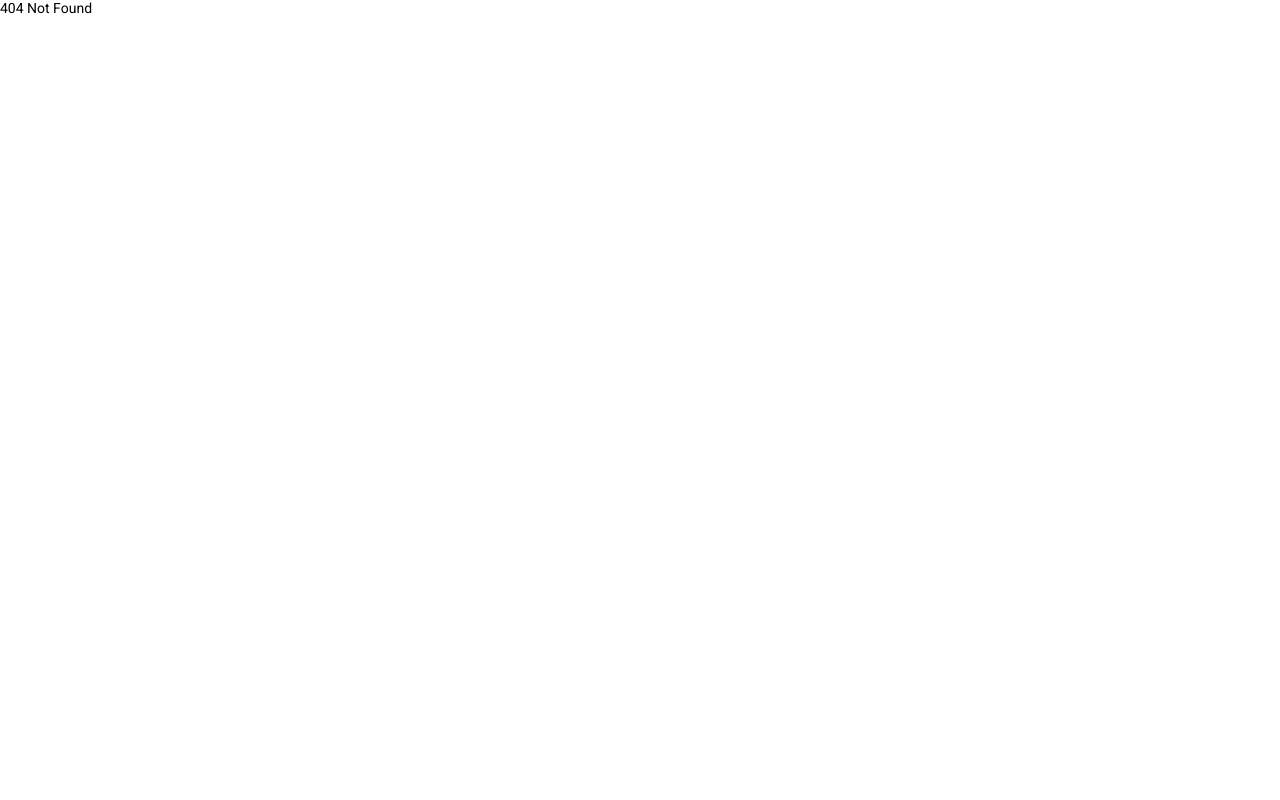
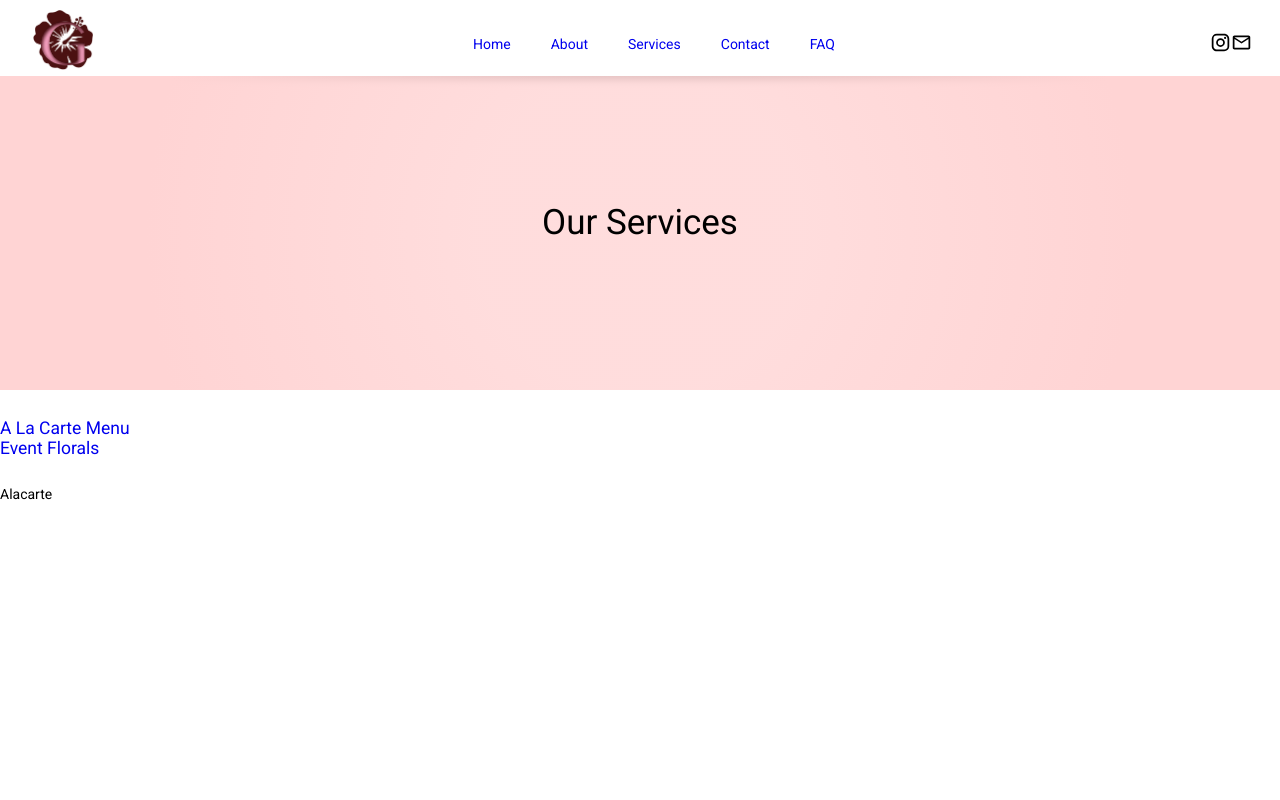
Before and after one commit to LennyRemache/gisa-designs, a React (Vite) app in the folder client/: page /services/a-la-carte in a window 1280 px wide. Before the commit this address had no page. Shown: the top 800 px of the page. Built offline with nearby package versions, Linux system fonts and the light colour scheme.

Commit message:
Added routing for different services on the services page

```diff
--- a/client/src/components/pages/Home.jsx
+++ b/client/src/components/pages/Home.jsx
@@ -70,9 +70,8 @@ export default function Home() {
             <div className="title">Designers Choice</div>
             <div className="info">
               Leave it to the experts.
-              <br /> You pick the color palette and our artisans will pick the
-              best, freshest florals available to create a stunning arrangement
-              for you. you.
+              <br /> Our artisans will pick the best, freshest florals available
+              to create a stunning arrangement for you.
             </div>
             <Link className="learn-more-btn">Learn More</Link>
           </div>
--- /dev/null
+++ b/client/src/components/pages/Services.jsx
@@ -0,0 +1,23 @@
+import "../../styles/pages/Services.css";
+import { NavLink, Outlet } from "react-router-dom";
+
+export default function Services() {
+  return (
+    <div>
+      <div className="faq-header">
+        <div className="faq-header-title">Our Services</div>
+      </div>
+      <div className="faq-nav">
+        <ul>
+          <li>
+            <NavLink to="a-la-carte">A La Carte Menu</NavLink>
+          </li>
+          <li>
+            <NavLink to="event-florals">Event Florals</NavLink>
+          </li>
+        </ul>
+      </div>
+      <Outlet />
+    </div>
+  );
+}
--- /dev/null
+++ b/client/src/components/pages/service-page/Alacarte.jsx
@@ -0,0 +1,3 @@
+export default function Alacarte() {
+  return <div>Alacarte</div>;
+}
--- /dev/null
+++ b/client/src/components/pages/service-page/EventFlorals.jsx
@@ -0,0 +1,3 @@
+export default function EventFlorals() {
+  return <div>EventFlorals</div>;
+}
--- a/client/src/main.jsx
+++ b/client/src/main.jsx
@@ -8,6 +8,9 @@ import Home from "./components/pages/Home.jsx";
 import About from "./components/pages/About.jsx";
 import Contact from "./components/pages/Contact.jsx";
 import FAQ from "./components/pages/FAQ.jsx";
+import Services from "./components/pages/Services.jsx";
+import Alacarte from "./components/pages/service-page/Alacarte.jsx";
+import EventFlorals from "./components/pages/service-page/EventFlorals.jsx";
 
 const router = createBrowserRouter([
   {
@@ -34,6 +37,23 @@ const router = createBrowserRouter([
         element: <FAQ />,
         errorElement: <div>404 Not Found</div>,
       },
+      {
+        path: "/services",
+        element: <Services />,
+        children: [
+          {
+            path: "/services/a-la-carte",
+            element: <Alacarte />,
+            errorElement: <div>404 Not Found</div>,
+          },
+          {
+            path: "/services/event-florals",
+            element: <EventFlorals />,
+            errorElement: <div>404 Not Found</div>,
+          },
+        ],
+        errorElement: <div>404 Not Found</div>,
+      },
     ],
   },
 ]);
```
Also changed, not shown: client/src/styles/pages/Services.css (added).
